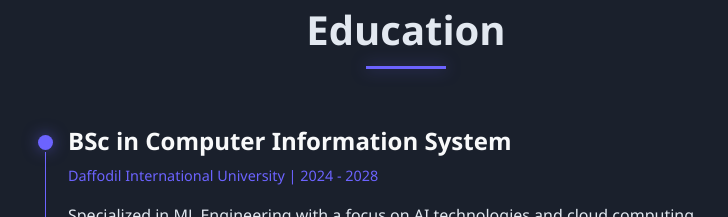
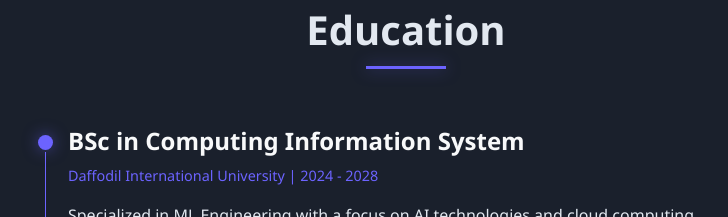
Before and after one commit to nishatkh/protfolio, a plain HTML site: page index.html in a window 1280 px wide. Shown: the part 3540-3757 px from the top of the page, without its empty margins (234-962 px from the left). Drawn offline with nearby package versions, Linux system fonts and the light colour scheme.

Commit message:
Update index.html

```diff
--- a/index.html
+++ b/index.html
@@ -712,7 +712,7 @@
             <div class="row justify-content-center">
                 <div class="col-lg-8">
                     <div class="education-item">
-                        <h4 class="education-title">BSc in Computer Information System</h4>
+                        <h4 class="education-title">BSc in Computing Information System</h4>
                         <p class="education-date">Daffodil International University | 2024 - 2028</p>
                         <p>Specialized in ML Engineering with a focus on AI technologies and cloud computing. Completed a thesis on optimizing database performance in distributed systems.</p>
                         <p><strong>Key Courses:</strong> Advanced Algorithms, Cloud Architecture, Software Design Patterns,OPP,Artificial Intelligence (AI)</p>
```
